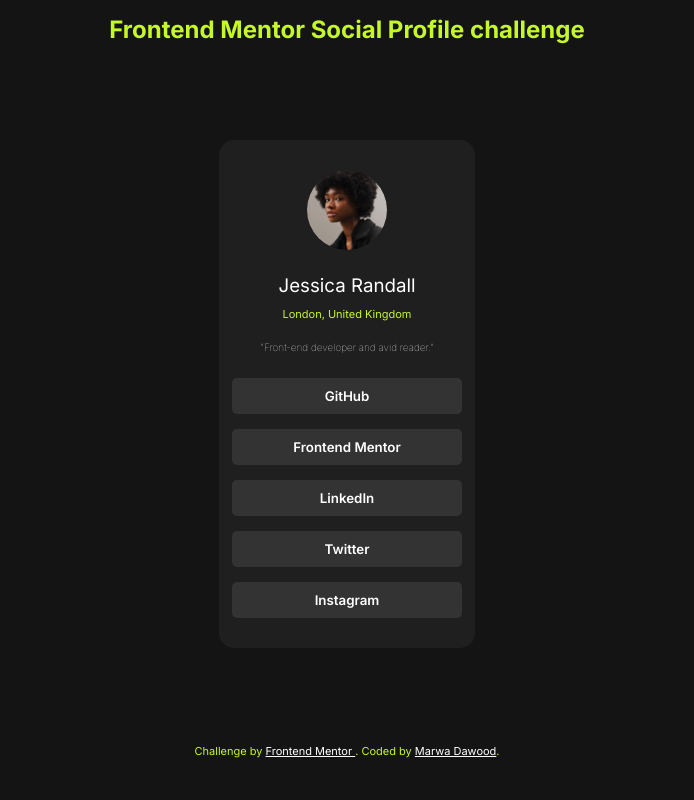
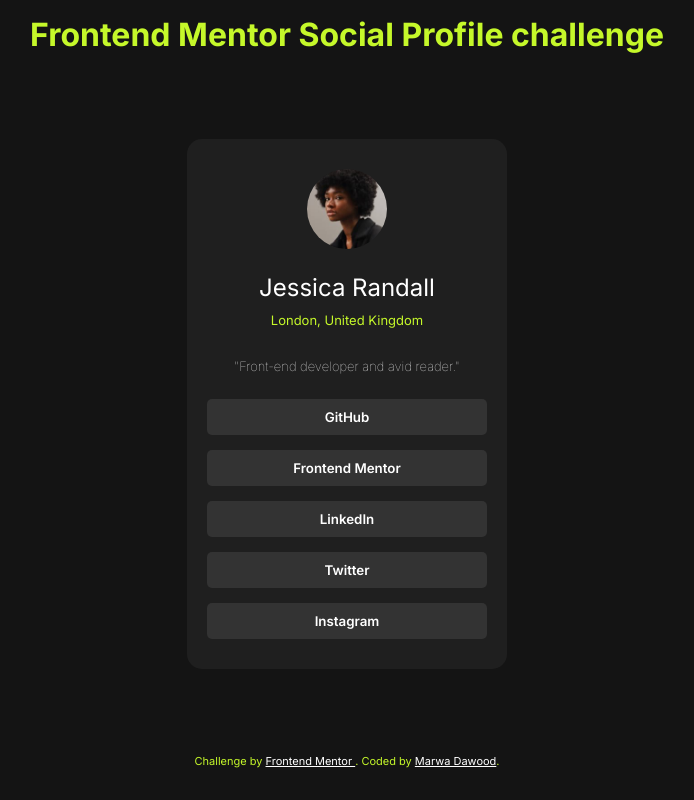
Before and after one commit to MarwaDawood/FrontendMentor_socials, a plain HTML site: page index.html in a window 1280 px wide. Shown: the whole page, without its empty margins (293-987 px from the left). Drawn offline with Linux system fonts and the light colour scheme.

Commit message:
6th commit

```diff
--- a/index.html
+++ b/index.html
@@ -14,7 +14,7 @@
 </head>
 <body>
   <header>
-   <h2> Frontend Mentor Social Profile challenge </h2>
+   <h1> Frontend Mentor Social Profile challenge </h1>
   </header>
   <main>
     <section class="profileContainer">
@@ -22,7 +22,7 @@
         <div class="profilePic">
           <img src="./assets/images/avatar-jessica.jpeg" alt="profile picture">
         </div>
-          <h3> Jessica Randall <h3>
+          <h2> Jessica Randall <h2>
           <p class="location"> London, United Kingdom </p>
           <p class="bio"> "Front-end developer and avid reader." </p>
           <div class="buttonsContainer">
--- a/style.css
+++ b/style.css
@@ -9,6 +9,7 @@
 body {
     background-color: hsl(0, 0%, 8%);
     height: 100%;
+    width: 100%;
     text-align: center;
 }
 
@@ -23,23 +24,24 @@
     align-items: center;
     margin-top: 50px;
     height: 75vh;
+
 }
 
 
 .profile {
     background-color: hsl(0, 0%, 12%);
     border-radius: 15px;
-    width: 20%;
+    width: 25%;
 }
 
 .profilePic img {
     border-radius: 500px;
-    margin: 30px 50px 20px 50px;
+    margin: 30px 60px 20px 60px;
     width: 80px;
     height: 80px;
 }
 
-.profile h3{
+.profile h2 {
     color: hsl(0, 0%, 100%);
     font-weight: 500;
 }
@@ -47,14 +49,14 @@
 
 .location {
     color: hsl(75, 94%, 57%);
-    font-size: 11px;
+    font-size: 13px;
     font-weight: 400;
-    padding-top: 10px;
+    padding: 10px 0 10px 0;
 }
 
 
 .bio {
-    font-size: 10px;
+    font-size: 13px;
     color: hsl(0, 0%, 100%);
     padding: 20px 0;
     font-weight: 200;
@@ -72,7 +74,7 @@
 
 button {
     margin: 5px 0px;
-    width: 230px;
+    width: 280px;
     cursor: pointer;
     background-color: hsl(0, 0%, 20%);
     color: hsl(0, 0%, 100%);
```
